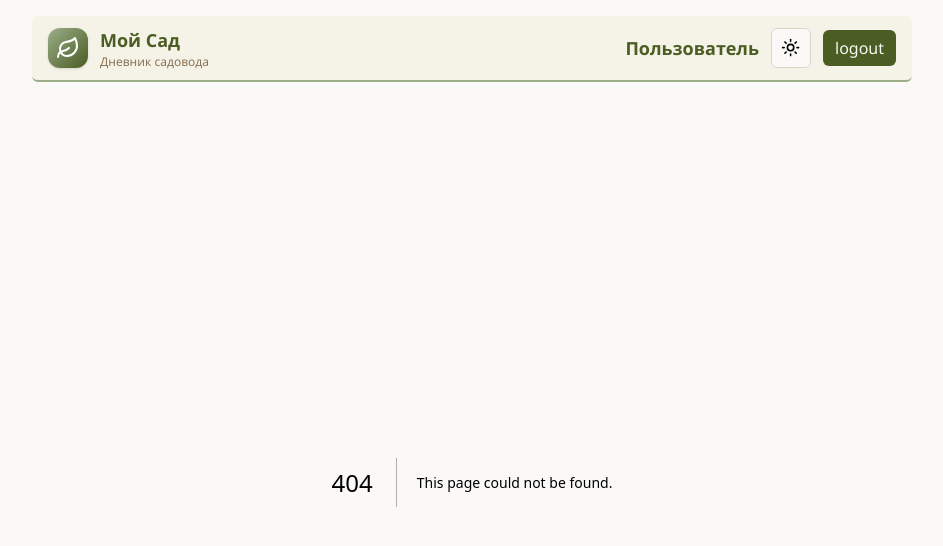
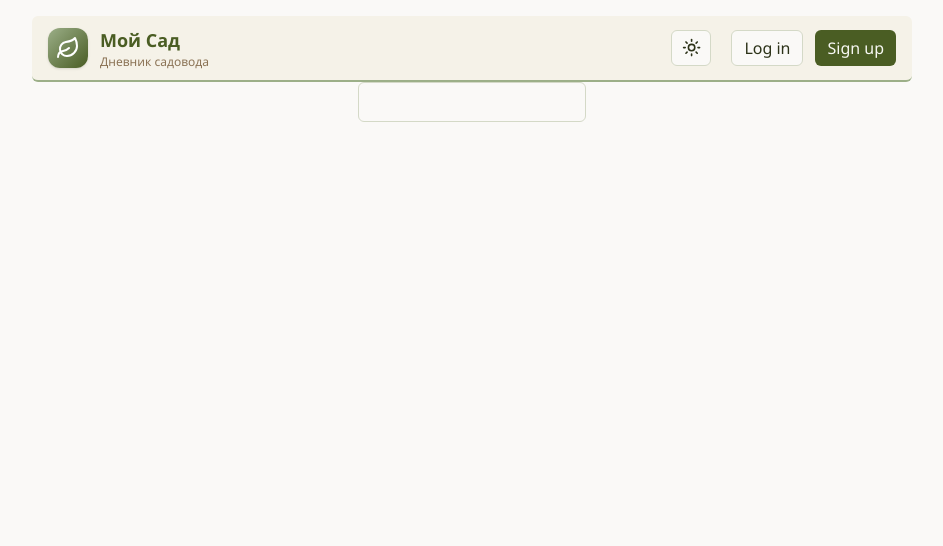
Before and after one commit to LenaRybinskova/garden-frontend, a Next.js app: page /auth in a window 1280 px wide. Before the commit this address had no page. Shown: the top 546 px of the page, without its empty margins (168-1111 px from the left). Built offline with nearby package versions, Linux system fonts and the light colour scheme.

Commit message:
fix styles Header

```diff
--- /dev/null
+++ b/src/app/(auth)/auth/page.tsx
@@ -0,0 +1,9 @@
+import { SignUp } from '@/features/auth/Sign-up';
+
+export default async function Page() {
+  return (
+    <div>
+      <SignUp />
+    </div>
+  );
+}
--- a/src/app/layout.tsx
+++ b/src/app/layout.tsx
@@ -9,7 +9,9 @@ export const metadata: Metadata = {
 };
 
 export default function RootLayout({ children }: Readonly<{ children: React.ReactNode }>) {
-  /*const theme = await getTheme()*/ return (
+  /*const theme = await getTheme()*/
+
+  return (
     <html lang="en">
       <body className="min-h-screen">
         <ThemeProvider
@@ -19,7 +21,7 @@ export default function RootLayout({ children }: Readonly<{ children: React.Reac
           disableTransitionOnChange
         >
           <div className="bg-background flex w-full flex-col items-center p-4 px-50">
-            <Header />
+            <Header auth={false} />
             {children}
           </div>
         </ThemeProvider>
--- a/src/common/components/Header/Header.tsx
+++ b/src/common/components/Header/Header.tsx
@@ -2,7 +2,11 @@ import { Button } from '@/common/components/button';
 import HomeIcon from '@/assets/icons/HomeIcon';
 import { ThemeSwitcher } from '@/common/components/themeSwitcher';
 
-export const Header = () => {
+export type AuthType = {
+  auth: boolean;
+};
+
+export const Header = ({ auth = false }: AuthType) => {
   return (
     <header
       className={
@@ -19,10 +23,19 @@ export const Header = () => {
             <p className="text-nature-earth text-xs">Дневник садовода</p>
           </div>
         </div>
-        <div className="flex items-center gap-3">
-          <p className="text-nature-forest text-lg font-semibold">Пользователь</p>
+        <div className="flex items-center gap-5">
+          {auth && <p className="text-nature-forest text-lg font-semibold">Пользователь</p>}
           <ThemeSwitcher />
-          <Button size={'sm'}>logout</Button>
+          {auth ? (
+            <Button size={'sm'}>logout</Button>
+          ) : (
+            <div className="flex items-center gap-3">
+              <Button variant={'outline'} size={'sm'}>
+                Log in
+              </Button>
+              <Button size={'sm'}>Sign up</Button>
+            </div>
+          )}
         </div>
       </div>
     </header>
--- a/src/common/components/accordion.tsx
+++ b/src/common/components/accordion.tsx
@@ -3,7 +3,7 @@
 import * as React from 'react';
 import * as AccordionPrimitive from '@radix-ui/react-accordion';
 import { ChevronDown } from 'lucide-react';
-import { cn } from '@/utils/cn-util';
+import { cn } from '@/common/utils/cn-util';
 
 const Accordion = AccordionPrimitive.Root;
 
--- a/src/common/components/alert.tsx
+++ b/src/common/components/alert.tsx
@@ -1,7 +1,7 @@
 import * as React from 'react';
 import { cva, type VariantProps } from 'class-variance-authority';
 
-import { cn } from '@/utils/cn-util';
+import { cn } from '@/common/utils/cn-util';
 
 const alertVariants = cva(
   'relative w-full rounded-lg border p-4 [&>svg~*]:pl-7 [&>svg+div]:translate-y-[-3px] [&>svg]:absolute [&>svg]:left-4 [&>svg]:top-4 [&>svg]:text-foreground',
--- a/src/common/components/button.tsx
+++ b/src/common/components/button.tsx
@@ -1,7 +1,7 @@
 import * as React from 'react';
 import { Slot } from '@radix-ui/react-slot';
 import { cva, type VariantProps } from 'class-variance-authority';
-import { cn } from '@/utils/cn-util';
+import { cn } from '@/common/utils/cn-util';
 
 const buttonVariants = cva(
   'inline-flex items-center justify-center gap-2 whitespace-nowrap rounded-md text-md font-medium transition-colors',
--- a/src/common/components/card.tsx
+++ b/src/common/components/card.tsx
@@ -1,5 +1,5 @@
 import * as React from 'react';
-import { cn } from '@/utils/cn-util';
+import { cn } from '@/common/utils/cn-util';
 
 const Card = React.forwardRef<HTMLDivElement, React.HTMLAttributes<HTMLDivElement>>(
   ({ className, ...props }, ref) => (
--- a/src/common/components/dropdown-menu.tsx
+++ b/src/common/components/dropdown-menu.tsx
@@ -3,7 +3,7 @@
 import * as React from 'react';
 import * as DropdownMenuPrimitive from '@radix-ui/react-dropdown-menu';
 import { Check, ChevronRight, Circle } from 'lucide-react';
-import { cn } from '@/utils/cn-util';
+import { cn } from '@/common/utils/cn-util';
 
 const DropdownMenu = DropdownMenuPrimitive.Root;
 
--- a/src/common/components/input.tsx
+++ b/src/common/components/input.tsx
@@ -1,7 +1,5 @@
-/*
 import * as React from 'react';
-
-import { cn } from '@/lib/utils';
+import { cn } from '@/common/utils/cn-util';
 
 const Input = React.forwardRef<HTMLInputElement, React.ComponentProps<'input'>>(
   ({ className, type, ...props }, ref) => {
@@ -21,4 +19,3 @@ const Input = React.forwardRef<HTMLInputElement, React.ComponentProps<'input'>>(
 Input.displayName = 'Input';
 
 export { Input };
-*/
--- a/src/common/components/themeSwitcher.tsx
+++ b/src/common/components/themeSwitcher.tsx
@@ -24,13 +24,13 @@ export function ThemeSwitcher() {
   return (
     <DropdownMenu modal={false}>
       <DropdownMenuTrigger asChild>
-        <Button variant="outline" size="icon">
+        <Button variant="outline" size="icon" className={'h-9'}>
           <Sun className="h-[1.2rem] w-[1.2rem] scale-100 rotate-0 transition-all dark:scale-0 dark:-rotate-90" />
           <Moon className="absolute h-[1.2rem] w-[1.2rem] scale-0 rotate-90 transition-all dark:scale-100 dark:rotate-0" />
         </Button>
       </DropdownMenuTrigger>
 
-      <DropdownMenuContent>
+      <DropdownMenuContent className="w-auto min-w-[unset] px-2 will-change-transform">
         <DropdownMenuItem onClick={() => handleTheme('light')}>Light</DropdownMenuItem>
         <DropdownMenuItem onClick={() => handleTheme('dark')}>Dark</DropdownMenuItem>
       </DropdownMenuContent>
--- /dev/null
+++ b/src/features/auth/Sign-up.tsx
@@ -0,0 +1,9 @@
+import { Input } from '@/common/components/input';
+
+export const SignUp = () => {
+  return (
+    <>
+      <Input />
+    </>
+  );
+};
```
Also changed, not shown: src/common/utils/cn-util.ts (renamed from src/utils/cn-util.ts).
